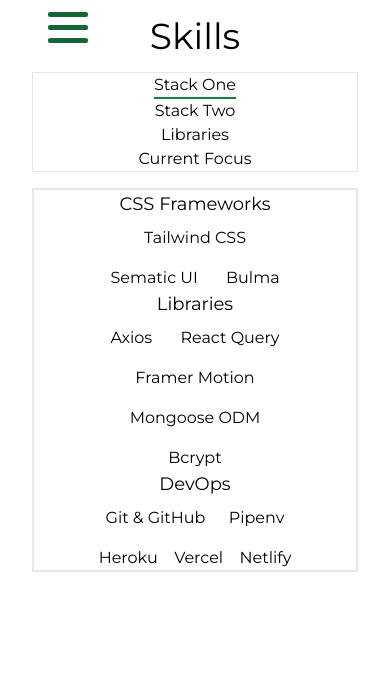
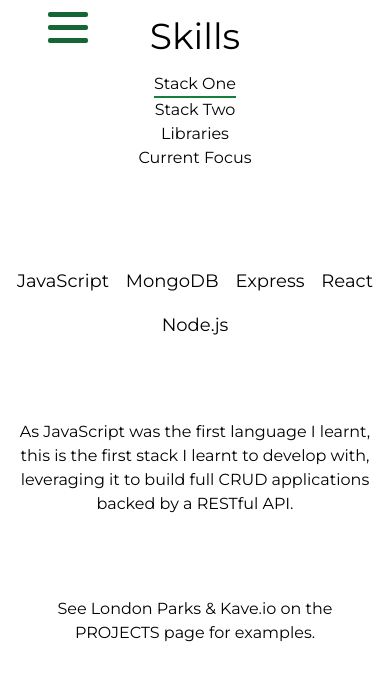
Before and after one commit to mbaxendale22/portfolio, a Next.js app: page /skills in a window 390 px wide. Shown: the top 680 px of the page. Built offline with nearby package versions, Linux system fonts and the light colour scheme.

Commit message:
skills page added, Nav updated, title & meta tags added

```diff
--- a/pages/_app.tsx
+++ b/pages/_app.tsx
@@ -1,9 +1,21 @@
 import '../styles/globals.css';
 import 'tailwindcss/tailwind.css';
 import type { AppProps } from 'next/app';
+import Head from 'next/head';
 
 function MyApp({ Component, pageProps }: AppProps) {
-  return <Component {...pageProps} />;
+  return (
+    <>
+      <Head>
+        <title>Home | MB</title>
+        <meta
+          name="description"
+          content="Matthew Baxendale junior software engineer"
+        />
+      </Head>
+      <Component {...pageProps} />
+    </>
+  );
 }
 
 export default MyApp;
--- a/pages/contact.tsx
+++ b/pages/contact.tsx
@@ -1,4 +1,5 @@
 import React, { useState } from 'react';
+import Head from 'next/head';
 import Nav from '../components/Nav';
 import { home, about, code, skills } from '../helpers/propVariables';
 
@@ -88,6 +89,10 @@
   };
 
   return (
+    <>
+      <Head>
+        <title>Contact | MB</title>
+      </Head>
       <div className="h-screen w-screen flex justify-center items-center bg-gray-50 relative font-Montserrat">
         <Nav top={home} middle1={code} middle2={skills} bottom={about} />
         <form
@@ -128,7 +133,9 @@
             name="subject"
             className="bg-transparent border-b py-2 pl-4 focus:outline-none focus:rounded-md focus:ring-1 ring-green-500 font-light text-gray-500"
           />
-        {errors.subject && <p className="text-red-500">Subject is required</p>}
+          {errors.subject && (
+            <p className="text-red-500">Subject is required</p>
+          )}
 
           <label htmlFor="message" className=" mt-4">
             Message<span className="text-red-500">*</span>
@@ -158,6 +165,7 @@
           )}
         </form>
       </div>
+    </>
   );
 };
 
--- a/pages/projects.tsx
+++ b/pages/projects.tsx
@@ -1,6 +1,7 @@
 import React, { useState } from 'react';
 import Card from '../components/Card';
 import Nav from '../components/Nav';
+import Head from 'next/head';
 import {
   household,
   londonParks,
@@ -26,6 +27,10 @@
 
   return (
     <>
+     <Head>
+       <title>Projects | MB</title>
+       <meta name='description' content='full stack javascript and python applications' />
+    </Head>
       <div className="h-screen w-screen relative">
         <Nav top={home} middle1={about} middle2={skills} bottom={contact} />
         <h1 className="text-center font-Montserrat text-3xl pt-12">PROJECTS</h1>
--- a/pages/skills.tsx
+++ b/pages/skills.tsx
@@ -1,43 +1,58 @@
 import React, { useState } from 'react';
 import Link from 'next/link';
+import Head from 'next/head';
 import Nav from '../components/Nav';
 import { home, code, contact, about } from '../helpers/propVariables';
 
+const skills = () => {
+  const [display, setDisplay] = useState<number>(1);
 
-const skills = () => {
-
-
-  const [display, setDisplay] = useState<number>(3);
-
-  const handleClick = (e:  React.MouseEvent, num: number) => {
+  const handleClick = (e: React.MouseEvent, num: number) => {
     setDisplay(num);
     // grab the parent container for the select options, loop through and remove the class 'add border' from whichever currently has it
-    const selectContainer = document.querySelector('.select-container') as HTMLDivElement
-    const containerArray = Array.from(selectContainer.children)
-    const [deSelect] = containerArray.filter(div => div.classList.contains('add-border'))
-    deSelect.classList.remove('add-border')
+    const selectContainer = document.querySelector(
+      '.select-container'
+    ) as HTMLDivElement;
+    const containerArray = Array.from(selectContainer.children);
+    const [deSelect] = containerArray.filter((div) =>
+      div.classList.contains('add-border')
+    );
+    deSelect.classList.remove('add-border');
 
     // add the class 'add-border' to the currently clicked element
-    const currentDiv = e.target as HTMLDivElement
-    currentDiv.classList.add('add-border')
-
-
+    const currentDiv = e.target as HTMLDivElement;
+    currentDiv.classList.add('add-border');
   };
   return (
+    <>
+      <Head>
+        <title>Skills | MB</title>
+      </Head>
       <div className="h-screen font-Montserrat z-10 overflow-x-hidden relative">
         <Nav top={home} middle1={code} middle2={about} bottom={contact} />
         <h1 className="text-4xl text-center p-4">Skills</h1>
-      <div className="flex flex-col sm:flex-row gap-4 sm:gap-0 h-4/5 px-8">
-        <div className="sm:w-1/2 w-full flex flex-col justify-evenly items-center border select-container">
-          <div className='add-border cursor-pointer' onClick={(e) => handleClick(e, 1)}>Stack One</div>
-          <div className='cursor-pointer' onClick={(e) => handleClick(e, 2)}>Stack Two</div>
-          <div className='cursor-pointer' onClick={(e) => handleClick(e, 3)}>Libraries</div>
-          <div className='cursor-pointer' onClick={(e) => handleClick(e, 4)}>Current Focus</div>
+        <div className="flex flex-col sm:flex-row gap-4 sm:gap-0 h-4/5 sm:px-8">
+          <div className="sm:w-1/2 w-full flex flex-col justify-evenly items-center select-container">
+            <div
+              className="add-border cursor-pointer"
+              onClick={(e) => handleClick(e, 1)}
+            >
+              Stack One
+            </div>
+            <div className="cursor-pointer" onClick={(e) => handleClick(e, 2)}>
+              Stack Two
+            </div>
+            <div className="cursor-pointer" onClick={(e) => handleClick(e, 3)}>
+              Libraries
+            </div>
+            <div className="cursor-pointer" onClick={(e) => handleClick(e, 4)}>
+              Current Focus
+            </div>
           </div>
 
-        <div className=" w-full sm:w-1/2 border">
+          <div className=" w-full h-4/5 sm:h-auto sm:w-1/2">
             {display === 1 && (
-            <div className="flex flex-col justify-evenly items-center border h-full px-8 w-full">
+              <div className="flex flex-col justify-evenly items-center h-full px-4 sm:px-8 w-full">
                 <div className="flex text-lg items-center justify-evenly gap-4 sm:gap-0 w-full flex-wrap">
                   <p>JavaScript</p>
                   <p>MongoDB</p>
@@ -46,9 +61,9 @@
                   <p>Node.js</p>
                 </div>
                 <p className="text-center">
-                As JavaScript was the first language I learnt, this is the first
-                stack I learnt to develop with, leveraging it to build full CRUD
-                applications backed by a RESTful API.
+                  As JavaScript was the first language I learnt, this is the
+                  first stack I learnt to develop with, leveraging it to build
+                  full CRUD applications backed by a RESTful API.
                 </p>
                 <p className="text-center">
                   See London Parks & Kave.io on the{' '}
@@ -60,7 +75,7 @@
               </div>
             )}
             {display === 2 && (
-            <div className="flex flex-col justify-evenly items-center border h-full px-8 w-full">
+              <div className="flex flex-col justify-evenly items-center h-full px-2 sm:px-8 w-full">
                 <div className="flex text-sm sm:text-lg items-center justify-evenly gap-4 sm:gap-0 w-3/4 flex-wrap">
                   <p>JavaScript</p>
                   <p>Python</p>
@@ -69,7 +84,7 @@
                   <p>Django REST Framework</p>
                   <p>React</p>
                 </div>
-              <p className="text-center">
+                <p className="text-center text-sm sm:text-base">
                   This stack was my first experience with a 'batteries included'
                   framework, as well as building a SQL database; allowing me to
                   compare & contrast approaches. I a developed full CRUD
@@ -86,17 +101,17 @@
               </div>
             )}
             {display === 3 && (
-            <div className="flex flex-col justify-evenly items-center border h-full px-8 w-full">
-              <div className='flex flex-col items-center gap-2 w-full'>
-              <h3 className='text-lg'>CSS Frameworks</h3>
+              <div className="flex flex-col justify-evenly items-center h-full sm:px-8 w-full">
+                <div className="flex flex-col items-center gap-2 w-full">
+                  <h3 className="text-lg">CSS Frameworks</h3>
                   <div className="flex text-base items-center justify-evenly gap-4 sm:gap-0 w-3/4 flex-wrap">
                     <p>Tailwind CSS</p>
                     <p>Sematic UI</p>
                     <p>Bulma</p>
                   </div>
                 </div>
-              <div className='flex flex-col items-center gap-2 w-full'>
-              <h3 className='text-lg'>Libraries</h3>
+                <div className="flex flex-col items-center gap-2 w-full">
+                  <h3 className="text-lg">Libraries</h3>
                   <div className="flex text-base items-center justify-evenly gap-4 sm:gap-0 w-3/4 flex-wrap">
                     <p>Axios</p>
                     <p>React Query</p>
@@ -105,8 +120,8 @@
                     <p>Bcrypt</p>
                   </div>
                 </div>
-              <div className='flex flex-col items-center gap-2 w-full'>
-              <h3 className='text-lg'>DevOps</h3>
+                <div className="flex flex-col items-center gap-2 w-full">
+                  <h3 className="text-lg">DevOps</h3>
                   <div className="flex text-base items-center justify-evenly gap-4 sm:gap-0 w-3/4 flex-wrap">
                     <p>Git & GitHub</p>
                     <p>Pipenv</p>
@@ -118,26 +133,26 @@
               </div>
             )}
             {display === 4 && (
-            <div className="flex flex-col justify-evenly items-center border h-full px-8 w-full">
-              <div className="flex text-lg items-center justify-evenly gap-4 sm:gap-0 w-full flex-wrap">
-              </div>
+              <div className="flex flex-col justify-evenly items-center h-full px-8 w-full">
+                <div className="flex text-lg items-center justify-evenly gap-4 sm:gap-0 w-full flex-wrap"></div>
                 <p className="text-center">
                   I'm excited to continue learning new technologies and look
                   forward to doing so for my next role. Right now my focus is on
                   cementing my existing knowledge & delving into complementary
-                technologies. For example, this portfolio was built with Next.js
-                and Typescript.
+                  technologies. For example, this portfolio was built with
+                  NEXT.JS and TYPESCRIPT.
                 </p>
                 <p className="text-center">
                   I've been leveraging my JavaScript & React skills to dip into
-                developing on the Blockchain, picking up a small amount of Rust
-                along the way & using the Anchor framework.
+                  developing on the Blockchain, picking up a small amount of
+                  Rust along the way & using the Anchor framework.
                 </p>
               </div>
             )}
           </div>
         </div>
       </div>
+    </>
   );
 };
 
```
Also changed, not shown: pages/about.tsx (+14 -8 lines), pages/index.tsx (+11 -0 lines). Lines whose indentation alone changed are shown as unchanged.
